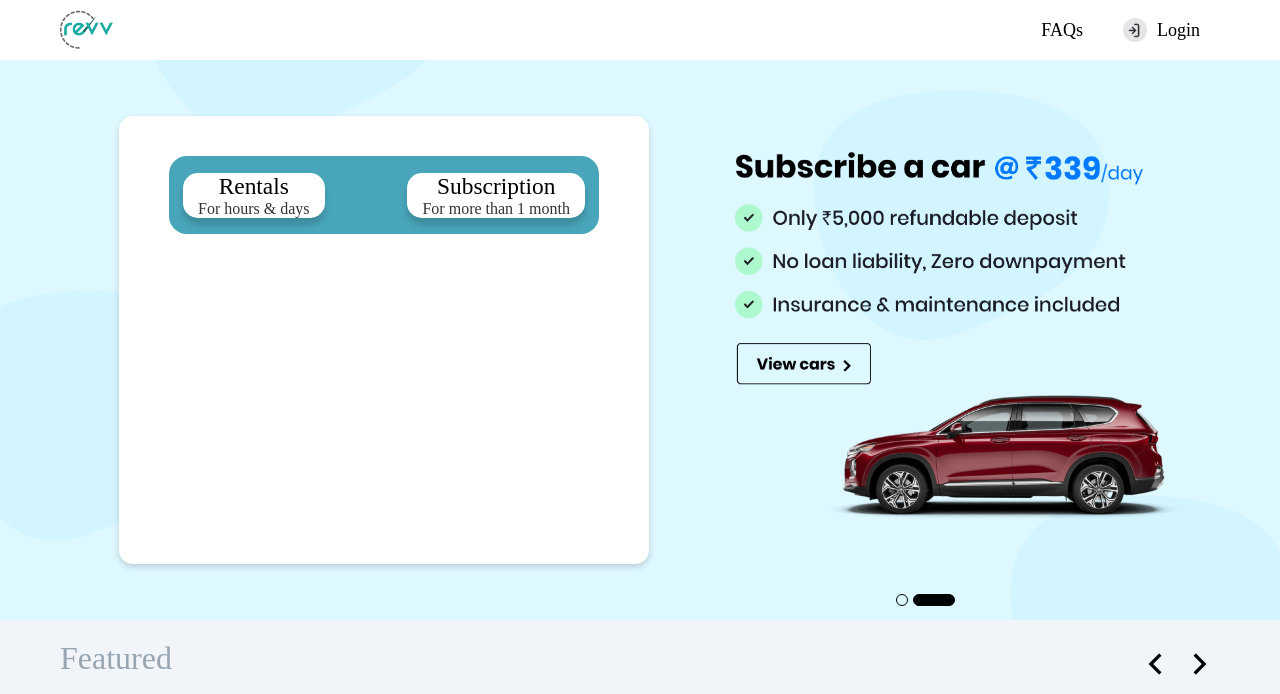
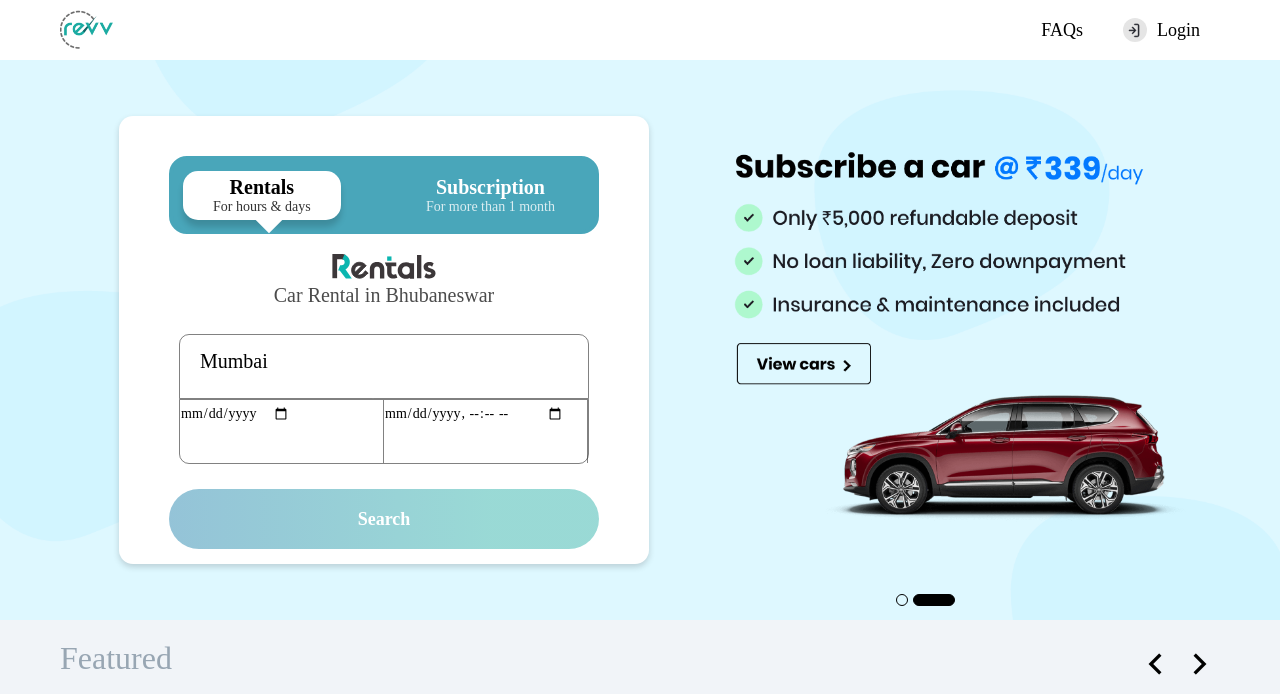
Before and after one commit to VishwajeePatil/Revv_car_rental, a plain HTML site: page index.html in a window 1280 px wide. Shown: the top 694 px of the page. Drawn offline with nearby package versions, Linux system fonts and the light colour scheme.

Commit message:
Hero Slider Box  Updated

```diff
--- a/index.css
+++ b/index.css
@@ -216,19 +216,100 @@ i{
 }
 #rental_box .header > div{
     width: fit-content;
-    background-color: #ffffff;
     text-align: center;
     border-radius: 15px;
-    padding: 0 15px;
+    padding: 5px 30px;
+    color: #ffff;
+    z-index: 99;
+    cursor: pointer;
+}
+.active{
+    position: relative;
     box-shadow: 0 7px 6px 0 rgba(0,0,0,.16);
+    background-color: #ffffff;
+    color: black !important;
+}
+.down_arrow{
+    position: absolute;
+    top: 55%;
+    left: 45%;
+    transform: rotate(45deg);
+    /* transform: translate(-50%,-50%); */
+    background-color: #ffffff;
+    height: 30px;
+    width: 30px;
+    z-index: -98;
+}
+#rental_box .header > div > h3{
+    font-weight: bold;
+    font-size: 20px;
+}
+#rental_box .header > div > p{
+    font-size: 14px;
+    opacity: 0.8;
+}
+#rental_box .rental_logo{
+    margin-top: 10px;
+    height: 70px;
+    padding: 10px 10px;
+    text-align: center;
+}
+#rental_box .rental_logo img{
+    height: 50%;
+}
+.rental_logo p{
+    opacity: 0.7;
+}
+#rental_box .selection_box{
+    margin-top: 10px;
+    height: 150px;
+    padding: 10px 10px;
+    /* text-align: center; */
+}
+#rental_box .selection_box > div{
+    height: 50%;
+}
+#rental_box .selection_box select{
+    all: unset;
+    box-sizing: border-box;
+    width: 100%;
+    height: 100%;
+    /* background-color: #98a6b3; */
+    justify-content: center;
+    padding: 15px 20px;
+    font-weight: 500;
+    border: .2px solid rgba(0, 0, 0, 0.493);
+    border-radius: 10px 10px 0 0;
 
 }
-#rental_box .header > div > h3{
-    font-weight: 500;
+#rental_box .selection_box .calendor{
+    border: .2px solid rgba(0, 0, 0, 0.493);
+    border-radius: 0 0 10px 10px;
 }
-#rental_box .header > div > p{
-    font-size: 16px;
-    opacity: 0.8;
+#rental_box .selection_box .calendor > div{
+    height: 100%;
+    flex:1;
+    border-right: .2px solid rgba(0, 0, 0, 0.493);
+}
+.calendor input{
+    all: unset;
+    font-size: 14px;
+}
+#rental_box .search_btn{
+    background-image: linear-gradient(to left, rgba(28, 171, 162, 0.447) 25%, rgba(28, 128, 171, 0.47));
+    border-radius: 100px;
+    width: 100%;
+    height: 60px;
+    text-align: center;
+    font-weight: bold;
+    font-size: 18px;
+    border: none;
+    margin-top: 15px;
+}
+.search_btn button{
+    all: unset;
+    margin: auto;
+    color: #ffffff;
 }
 /* Main Slide */
 
--- a/index.html
+++ b/index.html
@@ -1,5 +1,6 @@
 <!DOCTYPE html>
 <html lang="en">
+
 <head>
     <meta charset="UTF-8">
     <meta name="viewport" content="width=device-width, initial-scale=1.0">
@@ -8,9 +9,10 @@
     <link rel="stylesheet" href="mediaqueries.css">
     <link href="https://cdn.jsdelivr.net/npm/remixicon@3.5.0/fonts/remixicon.css" rel="stylesheet">
 </head>
+
 <body>
     <!-- Navbar Started -->
-   <div id="side_menu" >
+    <div id="side_menu">
         <div class="navbar flex">
             <div class="login flex">
                 <div class="login_baba_logo">
@@ -22,7 +24,9 @@
                 <i id="menu_close_btn" class="ri-menu-3-line"></i>
             </div>
         </div>
-        <button class="side_menu_button"><p>Car Rental</p></button>
+        <button class="side_menu_button">
+            <p>Car Rental</p>
+        </button>
         <button class="side_menu_button">Car Subscription</button>
         <button class="side_menu_button">FAQ</button>
         <button class="side_menu_button">Policy - Car Rental</button>
@@ -58,16 +62,43 @@
         </div>
         <div id="rental_box">
             <div class="header flex">
-            <div class="rental">
+                <div class="rental active">
+                    <div class="down_arrow"></div>
                     <h3>Rentals</h3>
                     <p>For hours & days</p>
                 </div>
                 <div class="subscriptions">
+                    <div class="down_arrow"></div>
                     <h3>Subscription</h3>
                     <p>For more than 1 month</p>
                 </div>
             </div>
-
+            <div class="rental_logo">
+                <img src="./Assets/asset 9.svg" alt="">
+                <p>Car Rental in Bhubaneswar</p>
+            </div>
+            <div class="selection_box">
+                <div class="select">
+                    <select id="city" name="city">
+                        <option value="volvo">Mumbai</option>
+                        <option value="saab">Pune</option>
+                        <option value="mercedes">Sangli</option>
+                        <option value="audi">Satara</option>
+                    </select>
+                </div>
+                <div class="calendor flex">
+                    <div class="start_data">
+                        <!-- <label for="eventDate">Select a date:</label> -->
+                        <input type="date" id="eventDate" name="eventDate">
+                    </div>
+                    <div class="end_data">
+                        <input type="datetime-local">
+                    </div>
+                </div>
+            </div>
+            <div class="search_btn flex br">
+                <button>Search</button>
+            </div>
         </div>
         <div id="slide_btns">
             <button class="btn1"></button>
@@ -127,6 +158,9 @@
 
     <div class="spacer"></div>
 </body>
+
 </html>
-<script src="https://cdnjs.cloudflare.com/ajax/libs/gsap/3.12.2/gsap.min.js" integrity="sha512-16esztaSRplJROstbIIdwX3N97V1+pZvV33ABoG1H2OyTttBxEGkTsoIVsiP1iaTtM8b3+hu2kB6pQ4Clr5yug==" crossorigin="anonymous" referrerpolicy="no-referrer"></script>
+<script src="https://cdnjs.cloudflare.com/ajax/libs/gsap/3.12.2/gsap.min.js"
+    integrity="sha512-16esztaSRplJROstbIIdwX3N97V1+pZvV33ABoG1H2OyTttBxEGkTsoIVsiP1iaTtM8b3+hu2kB6pQ4Clr5yug=="
+    crossorigin="anonymous" referrerpolicy="no-referrer"></script>
 <script src="index.js"></script>
```
Lines whose indentation alone changed are shown as unchanged.
